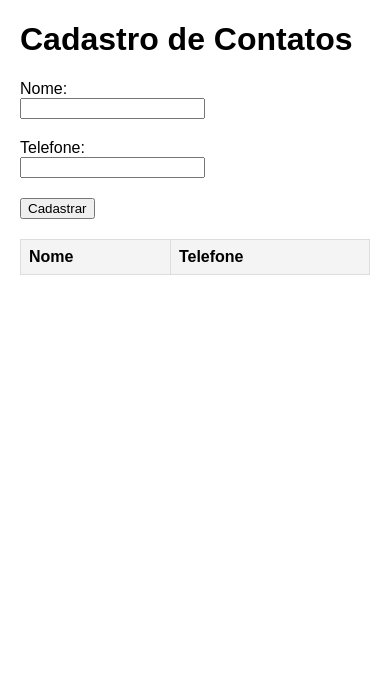
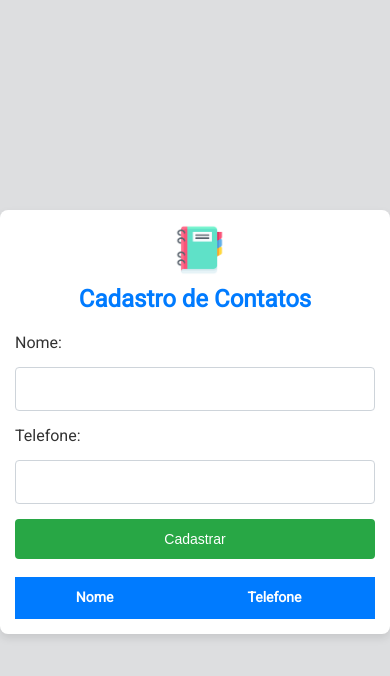
Before and after one commit to VandersonCleyton/Curso_ebac_frontend, a plain HTML site: page agendaDeContatos/index.html in a window 390 px wide. Drawn offline with Linux system fonts and the light colour scheme.

Commit message:
finish taks

```diff
--- a/agendaDeContatos/index.html
+++ b/agendaDeContatos/index.html
@@ -3,11 +3,19 @@
 <head>
     <meta charset="UTF-8">
     <meta name="viewport" content="width=device-width, initial-scale=1.0">
+    <link rel="preconnect" href="https://fonts.googleapis.com">
+    <link rel="preconnect" href="https://fonts.gstatic.com" crossorigin>
+    <link href="https://fonts.googleapis.com/css2?family=Roboto:wght@100;400&display=swap" rel="stylesheet">
     <title>Tabela de Contatos</title>
     <link rel="stylesheet" href="main.css">
 </head>
 <body>
-    <h1>Cadastro de Contatos</h1>
+   <div class="container">
+    <header>
+        <img src="./imagens/Agenda.png" alt="Agenda">
+        <h1>Cadastro de Contatos</h1>
+    </header>
+    <div id="errorAlert" class="error-alert" style="display: none;"></div>
     <form id="contactForm">
         <label for="name">Nome:</label>
         <input type="text" id="name" required>
@@ -25,6 +33,7 @@
         <tbody>
         </tbody>
     </table>
-    <script src="main.js"></script>
+   </div>
+<script src="main.js"></script>
 </body>
 </html>
--- a/agendaDeContatos/main.css
+++ b/agendaDeContatos/main.css
@@ -1,40 +1,151 @@
+* {
+    margin: 0;
+    padding: 0;
+    box-sizing: border-box;
+}
+
 body {
-    font-family: Arial, sans-serif;
-    margin: 20px;
+    font-family: "Roboto", sans-serif;
+    background-color: #dddee0;
+    color: #333;
+    display: flex;
+    justify-content: center;
+    align-items: center;
+    height: 100vh;
+    font-size: 16px;
+}
+
+.container {
+    background-color: #ffffff;
+    border-radius: 8px;
+    box-shadow: 0 4px 8px rgba(0, 0, 0, 0.1);
+    padding: 20px;
+    width: 100%;
+    max-width: 700px;
+    font-size: 16px;
+}
+
+header {
+    text-align: center;
+    margin-bottom: 20px;
+}
+
+header img {
+    width: 50px;
+    height: auto;
+}
+
+header h1 {
+    margin-top: 10px;
+    font-size: 32px;
+    color: #007bff;
+    font-weight: 600;
 }
 
 form {
-    margin-bottom: 20px;
+    display: flex;
+    flex-direction: column;
+    gap: 15px;
 }
 
 label {
-    display: block;
-    margin-top: 10px;
+    font-weight: 500;
+    color: #333;
 }
 
-input {
-    margin-bottom: 10px;
+input[type="text"] {
+    padding: 12px;
+    border: 1px solid #ced4da;
+    border-radius: 4px;
+    font-size: 16px;
+    background-color: #ffffff;
+    color: #333;
+    transition: border-color 0.3s;
+}
+
+input[type="text"]:focus {
+    border-color: #007bff;
+    outline: none;
 }
 
 button {
-    display: block;
-    margin-top: 10px;
+    padding: 12px;
+    background-color: #28a745;
+    color: #ffffff;
+    border: none;
+    border-radius: 4px;
+    cursor: pointer;
+    font-size: 16px;
+    font-weight: 500;
+    transition: background-color 0.3s, transform 0.2s;
+}
+
+button:hover {
+    background-color: #218838;
+    transform: scale(1.05);
 }
 
 table {
     width: 100%;
     border-collapse: collapse;
+    margin-top: 18px;
 }
 
-table, th, td {
-    border: 1px solid #ddd;
+thead {
+    background-color: #007bff;
+    color: #ffffff;
+    font-size: 16px;
+    font-weight: 500;
 }
 
 th, td {
-    padding: 8px;
-    text-align: left;
+    padding: 12px;
+    border-bottom: 1px solid #dee2e6;
 }
 
-thead {
-    background-color: #f4f4f4;
+th {
+    border-bottom: 2px solid #007bff;
 }
+
+tr:nth-child(even) {
+    background-color: #f8f9fa;
+}
+
+tr:hover {
+    background-color: #e9ecef;
+}
+
+img {
+    width: 24px;
+    height: auto;
+    vertical-align: middle;
+    margin-left: 10px;
+}
+
+.error-alert {
+    background-color: #f8d7da;
+    color: #610912;
+    border: 1px solid #f5c6cb;
+    border-radius: 4px;
+    padding: 15px;
+    margin-bottom: 20px;
+    font-size: 14px;
+}
+
+@media (max-width: 600px) {
+    .container {
+        padding: 15px;
+    }
+
+    header h1 {
+        font-size: 24px;
+    }
+
+    button {
+        font-size: 14px;
+    }
+
+    table th, table td {
+        font-size: 14px;
+    }
+}
--- a/agendaDeContatos/main.js
+++ b/agendaDeContatos/main.js
@@ -1,8 +1,17 @@
-
 const contactForm = document.getElementById('contactForm');
 const nameInput = document.getElementById('name');
 const phoneInput = document.getElementById('phone');
 const tableBody = document.querySelector('#contactsTable tbody');
+const errorAlert = document.getElementById('errorAlert');
+
+function formatPhoneNumber(phone) {
+    const cleaned = ('' + phone).replace(/\D/g, '');
+    const match = cleaned.match(/^(\d{2})(\d{5})(\d{4})$/);
+    if (match) {
+        return `(${match[1]}) ${match[2]}-${match[3]}`;
+    }
+    return phone;
+}
 
 function isDuplicate(name, phone) {
     const rows = tableBody.getElementsByTagName('tr');
@@ -16,19 +25,25 @@ function isDuplicate(name, phone) {
 }
 
 contactForm.addEventListener('submit', function(event) {
-
     event.preventDefault();
 
     const name = nameInput.value.trim();
-    const phone = phoneInput.value.trim();
+    let phone = phoneInput.value.trim();
+
+    errorAlert.style.display = 'none';
+    errorAlert.textContent = '';
 
     if (name.length < 2) {
-        alert('O nome deve ter pelo menos 2 caracteres.');
+        errorAlert.style.display = 'block';
+        errorAlert.textContent = 'O nome deve ter pelo menos 2 caracteres.';
         return;
     }
 
+    phone = formatPhoneNumber(phone);
+
     if (isDuplicate(name, phone)) {
-        alert('O contato com esse nome ou telefone já está cadastrado.');
+        errorAlert.style.display = 'block';
+        errorAlert.textContent = 'O contato com esse nome ou telefone já está cadastrado.';
         return;
     }
 
@@ -40,5 +55,4 @@ contactForm.addEventListener('submit', function(event) {
     cell2.textContent = phone;
 
     contactForm.reset();
-
 });
```
Also changed, not shown: agendaDeContatos/imagens/Agenda.png (added), agendaDeContatos/imagens/telefone.png (added).
